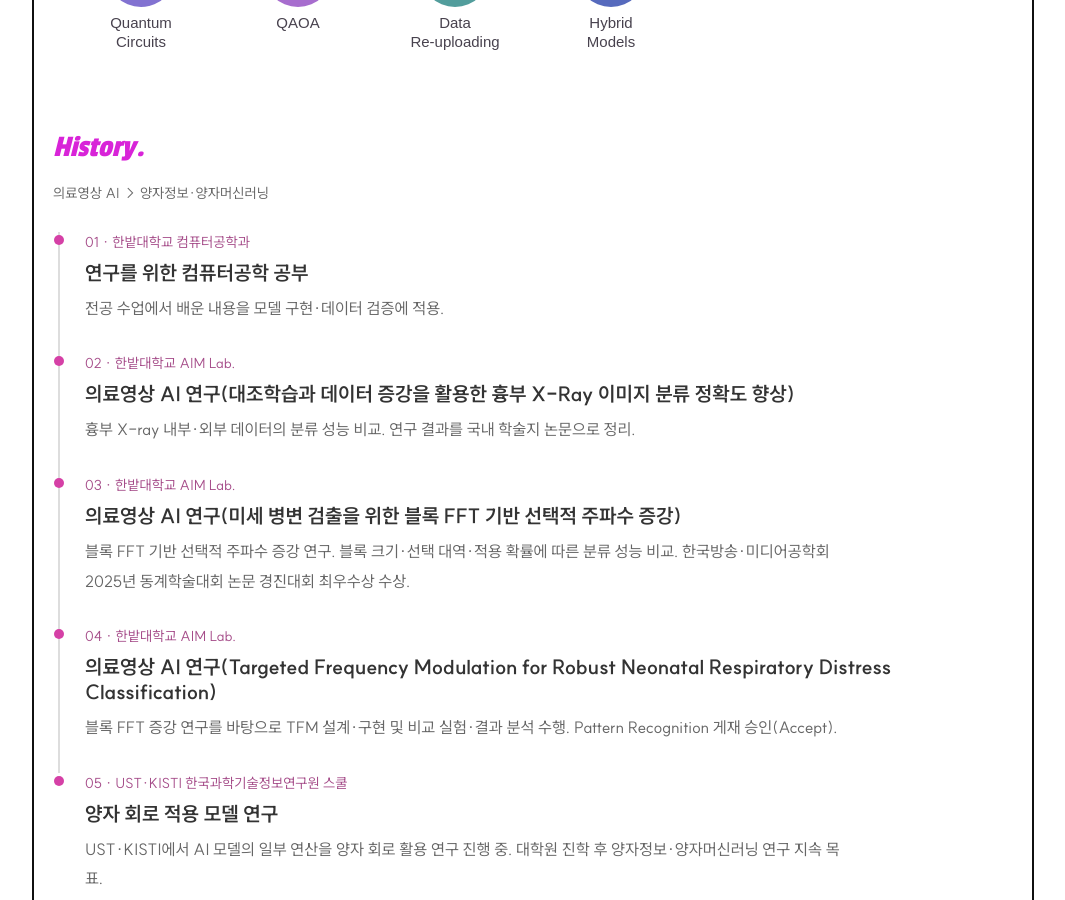
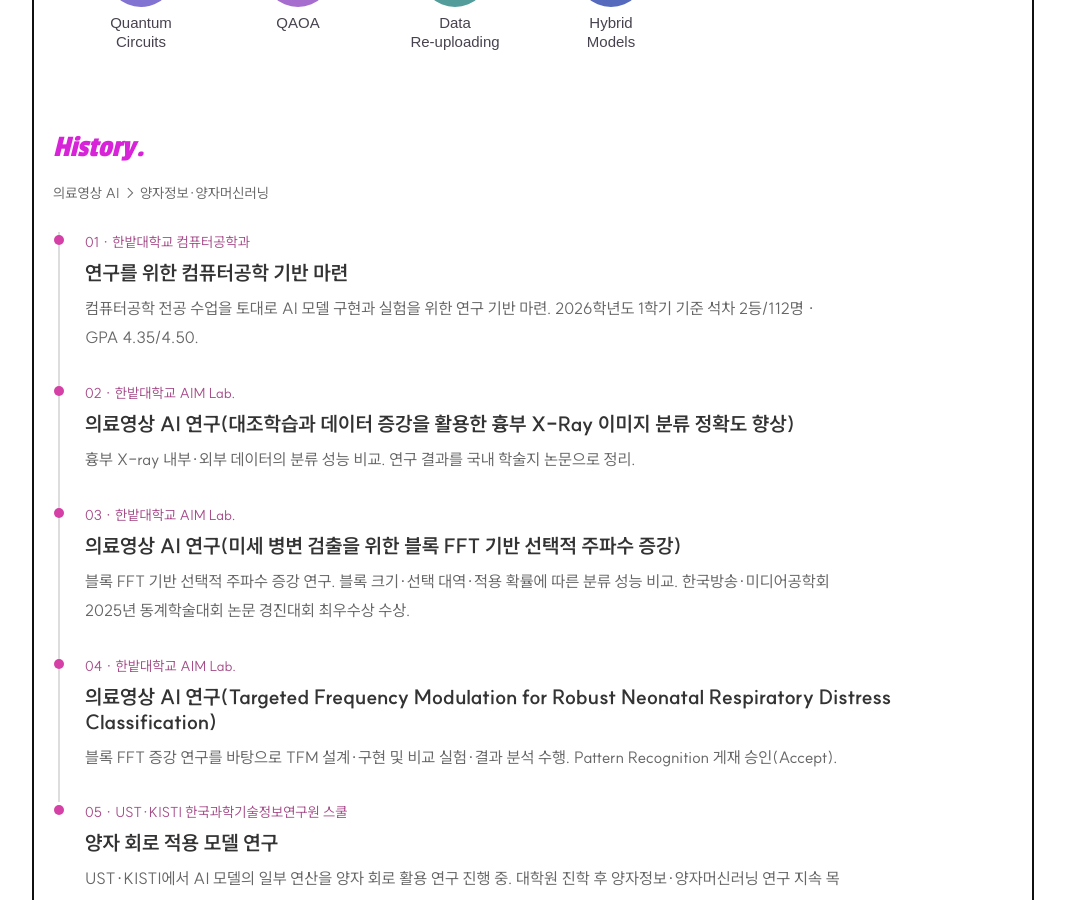
Before and after one commit to KimYeonJuu/KimYeonJuu.github.io, a Jekyll site: the page built from index.html, in a window 1280 px wide and 900 px high, scrolled down 1887 px. Shown: the whole window, without its empty margins (107-1172 px from the left). Built offline with Jekyll 4.4.1, drawn with Linux system fonts in a browser that asks for light colours.

Commit message:
Highlight computer science foundations and academic rank in History

```diff
--- a/index.html
+++ b/index.html
@@ -56,7 +56,7 @@ title: 연구 포트폴리오
       <h2 id="history-title" class="section-title">History.</h2>
       <p class="history-intro">의료영상 AI → 양자정보·양자머신러닝</p>
       <div class="roadmap-list">
-        <div><span>01 · 한밭대학교 컴퓨터공학과</span><h3>연구를 위한 컴퓨터공학 공부</h3><p>전공 수업에서 배운 내용을 모델 구현·데이터 검증에 적용.</p></div>
+        <div><span>01 · 한밭대학교 컴퓨터공학과</span><h3>연구를 위한 컴퓨터공학 기반 마련</h3><p>컴퓨터공학 전공 수업을 토대로 AI 모델 구현과 실험을 위한 연구 기반 마련. 2026학년도 1학기 기준 석차 2등/112명 · GPA 4.35/4.50.</p></div>
         <div><span>02 · 한밭대학교 AIM Lab.</span><h3>의료영상 AI 연구(대조학습과 데이터 증강을 활용한 흉부 X-Ray 이미지 분류 정확도 향상)</h3><p>흉부 X-ray 내부·외부 데이터의 분류 성능 비교. 연구 결과를 국내 학술지 논문으로 정리.</p></div>
         <div><span>03 · 한밭대학교 AIM Lab.</span><h3>의료영상 AI 연구(미세 병변 검출을 위한 블록 FFT 기반 선택적 주파수 증강)</h3><p>블록 FFT 기반 선택적 주파수 증강 연구. 블록 크기·선택 대역·적용 확률에 따른 분류 성능 비교. 한국방송·미디어공학회 2025년 동계학술대회 논문 경진대회 최우수상 수상.</p></div>
         <div><span>04 · 한밭대학교 AIM Lab.</span><h3>의료영상 AI 연구(Targeted Frequency Modulation for Robust Neonatal Respiratory Distress Classification)</h3><p>블록 FFT 증강 연구를 바탕으로 TFM 설계·구현 및 비교 실험·결과 분석 수행. Pattern Recognition 게재 승인(Accept).</p></div>
```
